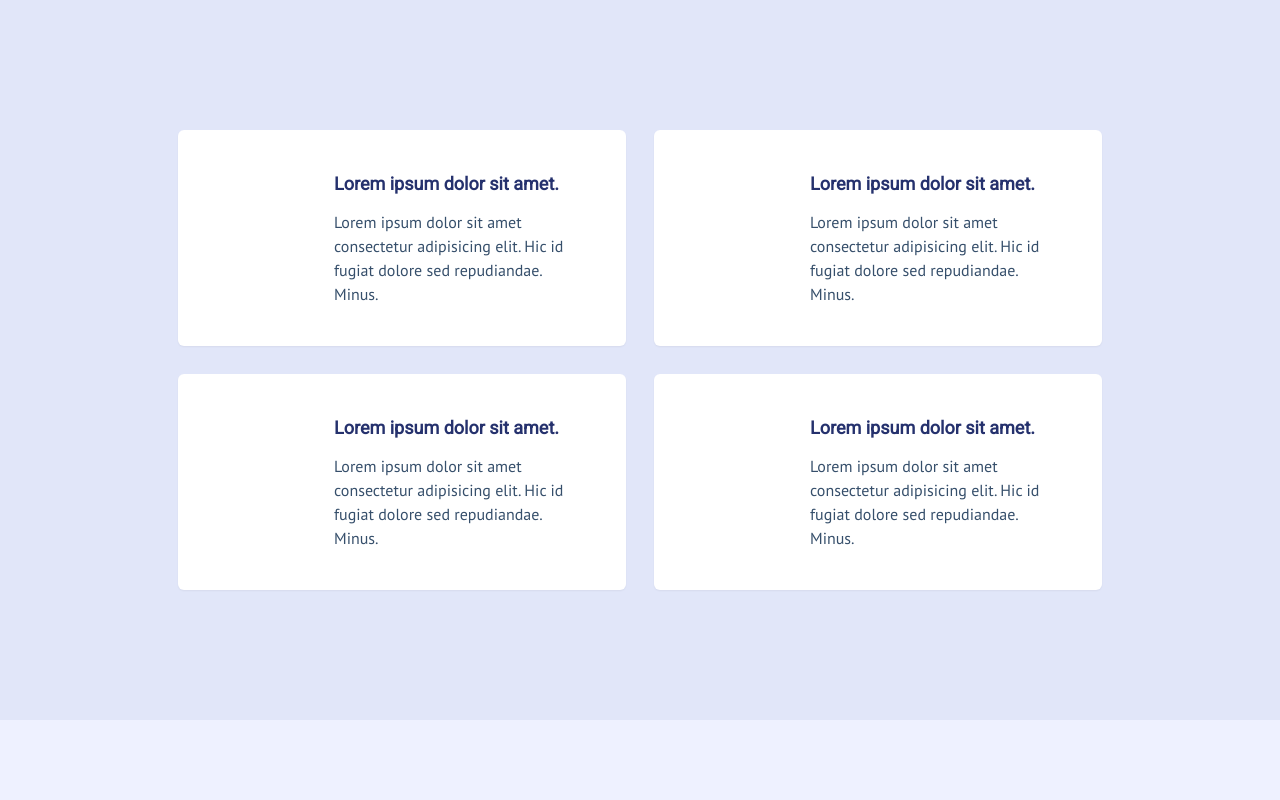
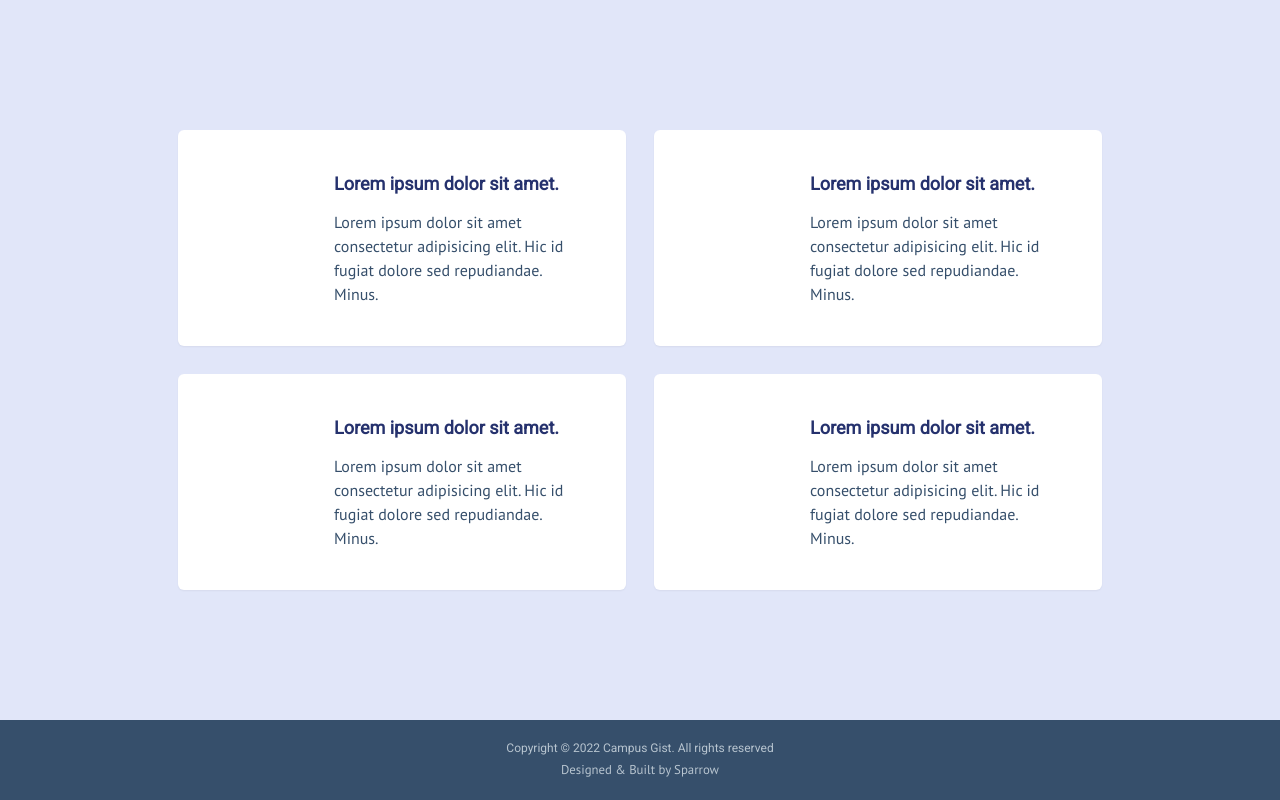
Before and after one commit to sparrowsl/campus-gist, a SvelteKit app: page / in a window 1280 px wide. Shown: the part 801-1601 px from the top of the page. Before the commit the page ends 1521 px from the top, so only its background shows below. Built offline with nearby package versions, Linux system fonts and the light colour scheme; some icons are missing.

Commit message:
feat: add footer

```diff
--- /dev/null
+++ b/src/lib/components/main/Footer.svelte
@@ -0,0 +1,6 @@
+<footer class="grid min-h-[10vh] place-content-center bg-brand-blue">
+	<div class="mb-1 text-xs text-brand-light">
+		Copyright &copy; {new Date().getFullYear()} Campus Gist. All rights reserved
+	</div>
+	<small class="text-center font-pt-sans text-brand-light"> Designed &amp; Built by Sparrow </small>
+</footer>
--- a/src/routes/(main)/+layout.svelte
+++ b/src/routes/(main)/+layout.svelte
@@ -1,9 +1,11 @@
 <script>
 	import '../../app.css';
 	import Navigation from '$lib/components/Navigation.svelte';
+	import Footer from '../../lib/components/main/Footer.svelte';
 </script>
 
 <Navigation />
 <main>
 	<slot />
 </main>
+<Footer />
```
